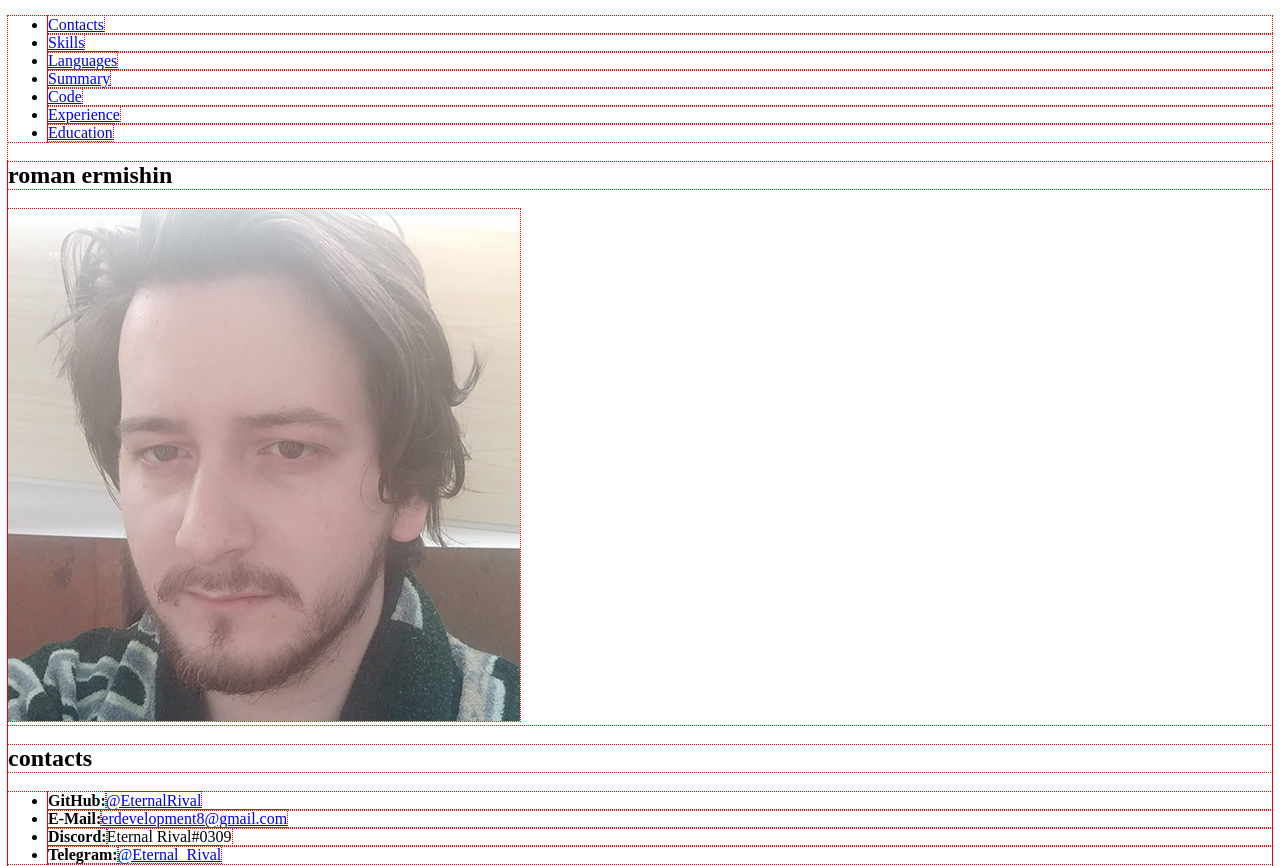
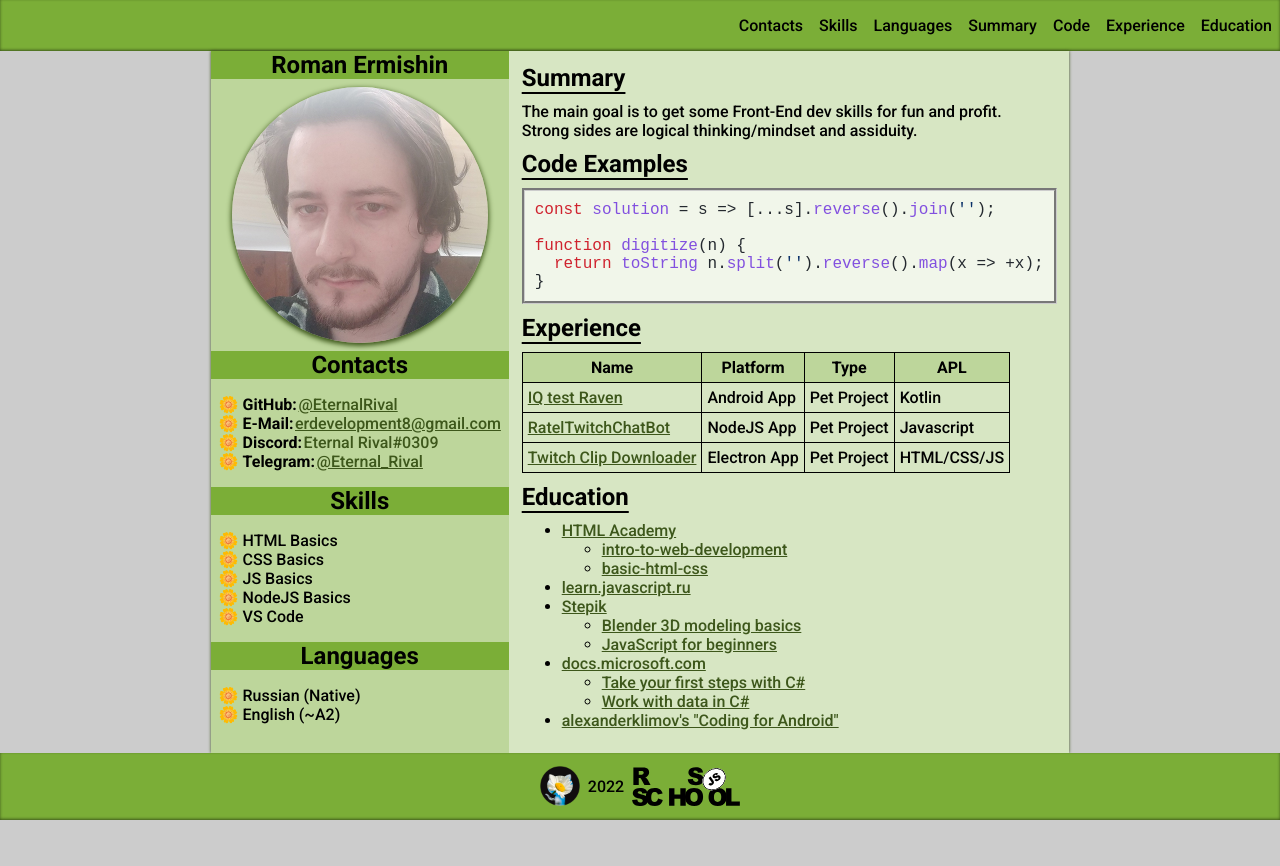
Before and after one commit to EternalRival/rsschool-cv, a website with bundled scripts: page index.html in a window 1280 px wide. Shown: the top 866 px of the page. After the commit the page ends 820 px from the top, so only its background shows below. Built offline with nearby package versions, Linux system fonts and the light colour scheme.

Commit message:
feat: add styles

```diff
--- a/assets/js/components/footer.js
+++ b/assets/js/components/footer.js
@@ -9,7 +9,7 @@
       ariaLabel: 'github link',
       href: 'http://github.com/EternalRival/',
     });
-    this.year = new Node(this.el, 'footer__year', 'span', '2022');
+    this.year = new Node(this.el, 'footer__year', 'p', '2022');
     this.logo = new Anchor(this.el, 'footer__logo', {
       ariaLabel: 'rsschool link',
       href: 'https://rs.school/js/',
--- a/assets/js/components/header.js
+++ b/assets/js/components/header.js
@@ -4,6 +4,7 @@
 export default class Header extends Node {
   constructor(parent) {
     super(parent, 'header', 'header');
+    this.wrapper = new Node(this.el, 'header__wrapper');
     const sections = [
       'contacts',
       'skills',
@@ -13,7 +14,7 @@
       'experience',
       'education',
     ];
-    this.nav = new Node(this.el, 'header__nav', 'nav');
+    this.nav = new Node(this.wrapper.el, 'header__nav', 'nav');
     const list = new Node(this.nav.el, 'header__nav-list', 'ul');
     const items = {};
     const links = {};
--- a/assets/js/sections/code.js
+++ b/assets/js/sections/code.js
@@ -5,36 +5,36 @@
   constructor(parent, sectionName) {
     super(parent, `section ${sectionName}`, 'section');
 
-    this.heading = new Node(this.el, 'section__title', 'h2', sectionName);
+    this.heading = new Node(this.el, 'section__title', 'h2', `${sectionName} examples`);
 
     this.wrapper = new Node(this.el, 'code__wrapper', 'pre');
     this.content = new Node(this.wrapper.el, 'code__content', 'code');
     this.content.text = [
-      new Node(this.content.el, 'hjls-keyword', 'span', 'const'),
+      new Node(this.content.el, 'hljs-keyword', 'span', 'const'),
       new Text(this.content.el, ' '),
-      new Node(this.content.el, 'hjls-function', 'span', 'solution'),
+      new Node(this.content.el, 'hljs-function', 'span', 'solution'),
       new Text(this.content.el, ' = s => [...s].'),
-      new Node(this.content.el, 'hjls-function', 'span', 'reverse'),
+      new Node(this.content.el, 'hljs-function', 'span', 'reverse'),
       new Text(this.content.el, '().'),
-      new Node(this.content.el, 'hjls-function', 'span', 'join'),
+      new Node(this.content.el, 'hljs-function', 'span', 'join'),
       new Text(this.content.el, '('),
-      new Node(this.content.el, 'hjls-string', 'span', "''"),
+      new Node(this.content.el, 'hljs-string', 'span', "''"),
       new Text(this.content.el, ');\n\n'),
-      new Node(this.content.el, 'hjls-keyword', 'span', 'function'),
+      new Node(this.content.el, 'hljs-keyword', 'span', 'function'),
       new Text(this.content.el, ' '),
-      new Node(this.content.el, 'hjls-function', 'span', 'digitize'),
+      new Node(this.content.el, 'hljs-function', 'span', 'digitize'),
       new Text(this.content.el, '(n) {\n  '),
-      new Node(this.content.el, 'hjls-keyword', 'span', 'return'),
+      new Node(this.content.el, 'hljs-keyword', 'span', 'return'),
       new Text(this.content.el, ' '),
-      new Node(this.content.el, 'hjls-function', 'span', 'toString'),
+      new Node(this.content.el, 'hljs-function', 'span', 'toString'),
       new Text(this.content.el, ' n.'),
-      new Node(this.content.el, 'hjls-function', 'span', 'split'),
+      new Node(this.content.el, 'hljs-function', 'span', 'split'),
       new Text(this.content.el, '('),
-      new Node(this.content.el, 'hjls-string', 'span', "''"),
+      new Node(this.content.el, 'hljs-string', 'span', "''"),
       new Text(this.content.el, ').'),
-      new Node(this.content.el, 'hjls-function', 'span', 'reverse'),
+      new Node(this.content.el, 'hljs-function', 'span', 'reverse'),
       new Text(this.content.el, '().'),
-      new Node(this.content.el, 'hjls-function', 'span', 'map'),
+      new Node(this.content.el, 'hljs-function', 'span', 'map'),
       new Text(this.content.el, '(x => +x);\n}'),
     ];
   }
--- a/assets/js/sections/experience.js
+++ b/assets/js/sections/experience.js
@@ -7,7 +7,8 @@
 
     this.heading = new Node(this.el, 'section__title', 'h2', sectionName);
 
-    this.table = new Node(this.el, 'experience__table', 'table');
+    this.tableWrapper = new Node(this.el, 'experience__table-wrapper');
+    this.table = new Node(this.tableWrapper.el, 'experience__table', 'table');
     this.thead = new Node(this.table.el, 'experience__thead', 'thead');
     this.title = new Node(this.thead.el, 'experience__title-row', 'tr');
     this.titleItems = ['Name', 'Platform', 'Type', 'APL'].map(
@@ -38,7 +39,7 @@
         link: 'https://github.com/EternalRival/twitch-clip-downloader',
         platform: 'Electron App',
         type: 'Pet Project',
-        apl: 'HTML / CSS / JS',
+        apl: 'HTML/CSS/JS',
       },
     ];
     this.projects.data.forEach((data) => {
--- /dev/null
+++ b/assets/styles/style.scss
@@ -0,0 +1,236 @@
+$color-main: #7bae37;
+$color-light: #bdd69b;
+$color-lighter: #d7e6c3;
+$color-dark: #3d571b;
+$wide: 1600px;
+$desktop: 1280px;
+$tablet: 820px;
+$mobile: 320px;
+
+* {
+  box-sizing: border-box;
+  /* outline: 1px red dotted; */
+}
+
+.body {
+  margin: 0;
+  display: flex;
+  flex-direction: column;
+  justify-content: space-between;
+  align-items: center;
+  height: 100vh;
+  font-size: 1rem;
+  font-family: 'Roboto', 'Segoe UI', 'Tahoma', 'Geneva', 'Verdana', sans-serif;
+  background-color: #ccc;
+}
+
+.header,
+.footer {
+  padding: 0.5em 0;
+  width: 100%;
+  display: flex;
+  justify-content: center;
+  align-items: center;
+  background-color: $color-main;
+  box-shadow: inset 0 -1px 3px $color-dark;
+}
+
+.header {
+  &__wrapper {
+    display: flex;
+    justify-content: center;
+    width: 100%;
+    max-width: $mobile;
+  }
+  &__nav {
+    display: flex;
+  }
+  &__nav-list {
+    margin: 0;
+    padding: 0;
+    display: flex;
+    list-style: none;
+  }
+  &__nav-item {
+    display: flex;
+    &:nth-child(1),
+    &:nth-child(3),
+    &:nth-child(7) {
+      display: none;
+    }
+  }
+
+  &__nav-link {
+    padding: 0.5em;
+    text-decoration-line: none;
+    text-transform: capitalize;
+    color: #000;
+    transition: 0.1s;
+    &:hover {
+      transform: scale(1.1);
+      text-shadow: 0 0 1px $color-dark;
+    }
+  }
+}
+
+.footer {
+  gap: 0.5em;
+  &__github,
+  &__logo {
+    height: 2.5em;
+    display: block;
+    background-position: center;
+    background-repeat: no-repeat;
+    background-size: contain;
+    transition: 0.1s;
+    &:hover {
+      transform: scale(1.1);
+    }
+  }
+  &__github {
+    aspect-ratio: 1;
+    background-image: url('../../assets/img/er-github.png');
+  }
+  &__logo {
+    aspect-ratio: 2.7/1;
+    background-image: url('../../assets/img/rs_school_js.svg');
+  }
+}
+
+.main {
+  display: flex;
+  flex-direction: column;
+  background-color: $color-lighter;
+  box-shadow: 0 0 3px $color-dark;
+}
+
+.section__title {
+  margin: 0;
+  text-transform: capitalize;
+}
+
+.profile {
+  display: flex;
+  flex-direction: column;
+  justify-content: flex-start;
+  background-color: $color-light;
+  .section__title {
+    align-self: stretch;
+    text-align: center;
+    background-color: $color-main;
+  }
+  .contacts__list,
+  .skills__list,
+  .languages__list {
+    list-style-type: '🌼 ';
+    padding: 0 0.5em 0 2em;
+  }
+}
+
+.contacts__link {
+  padding-left: 0.1em;
+}
+.description {
+  padding: 0.8em;
+  .section__title {
+    text-decoration: underline;
+    text-underline-offset: 0.25em;
+  }
+  .section > *:last-child {
+    margin: 10px 0;
+  }
+}
+.person {
+  display: flex;
+  flex-direction: column;
+  align-items: center;
+  &__img {
+    margin: 0.5em auto;
+    height: 16rem;
+    aspect-ratio: 1;
+    border-radius: 50%;
+    box-shadow: 0 2px 5px 1px $color-dark;
+  }
+}
+
+.code {
+  &__wrapper {
+    padding: 10px;
+    max-width: fit-content;
+    overflow-x: auto;
+    background-color: #ffffffa8;
+    border: 3px groove #cccccc;
+    color: #24292f;
+  }
+  .hljs-keyword {
+    color: #cf222e;
+  }
+
+  .hljs-function {
+    color: #8250df;
+  }
+
+  .hljs-string {
+    color: #0a3069;
+  }
+}
+
+.experience {
+  &__table,
+  &__title-item,
+  &__project-name,
+  &__project-platform,
+  &__project-type,
+  &__project-apl {
+    padding: 5px;
+    font-size: 16px;
+    border: 1px solid #000000;
+    border-collapse: collapse;
+  }
+  &__table-wrapper {
+    overflow-x: auto;
+    margin: 15px 0;
+  }
+  &__title-item {
+    background-color: $color-light;
+  }
+}
+
+.contacts__link,
+.experience__project-name-link,
+.education__link {
+  color: $color-dark;
+  &:hover {
+    text-shadow: 0 0 1px $color-dark;
+  }
+}
+
+@mixin max-width($size) {
+  @media (min-width: $size) {
+    .header__wrapper,
+    .main {
+      max-width: $size;
+    }
+  }
+}
+
+@media (min-width: $tablet) {
+  .main {
+    flex-direction: row;
+  }
+
+  .header__wrapper {
+    justify-content: flex-end;
+  }
+
+  .header__nav-item:nth-child(1),
+  .header__nav-item:nth-child(3),
+  .header__nav-item:nth-child(7) {
+    display: flex;
+  }
+}
+
+@include max-width($mobile);
+@include max-width($tablet);
+@include max-width($desktop);
+@include max-width($wide);
--- a/index.html
+++ b/index.html
@@ -6,9 +6,9 @@
   <meta name="viewport" content="width=device-width, initial-scale=1.0">
   <link rel="preconnect" href="https://fonts.gstatic.com">
   <link rel="stylesheet" href="https://fonts.googleapis.com/css2?family=Roboto:wght@100;300;500;700&display=swap">
-  <link rel="stylesheet" href="./assets/css/style.css">
+  <link rel="stylesheet" href="./assets/styles/style.css">
   <title>CV</title>
   <script defer="defer" type="module" src="./assets/js/bundle.js"></script>
 </head>
-<body></body>
+<body class="body"></body>
 </html>
--- a/package.json
+++ b/package.json
@@ -3,7 +3,9 @@
   "version": "1.0.0",
   "description": "- https://EternalRival.github.io/rsschool-cv/cv - https://EternalRival.github.io/rsschool-cv/",
   "main": "index.html",
-  "dependencies": {},
+  "dependencies": {
+    "scss": "^0.2.4"
+  },
   "devDependencies": {
     "eslint": "^8.29.0",
     "eslint-config-airbnb-base": "^15.0.0",
```
Also changed, not shown: assets/css/style.css (deleted), assets/img/er-github.png (added), assets/img/rs_school_js.svg (added), assets/styles/style.css (added), 2 other files.
